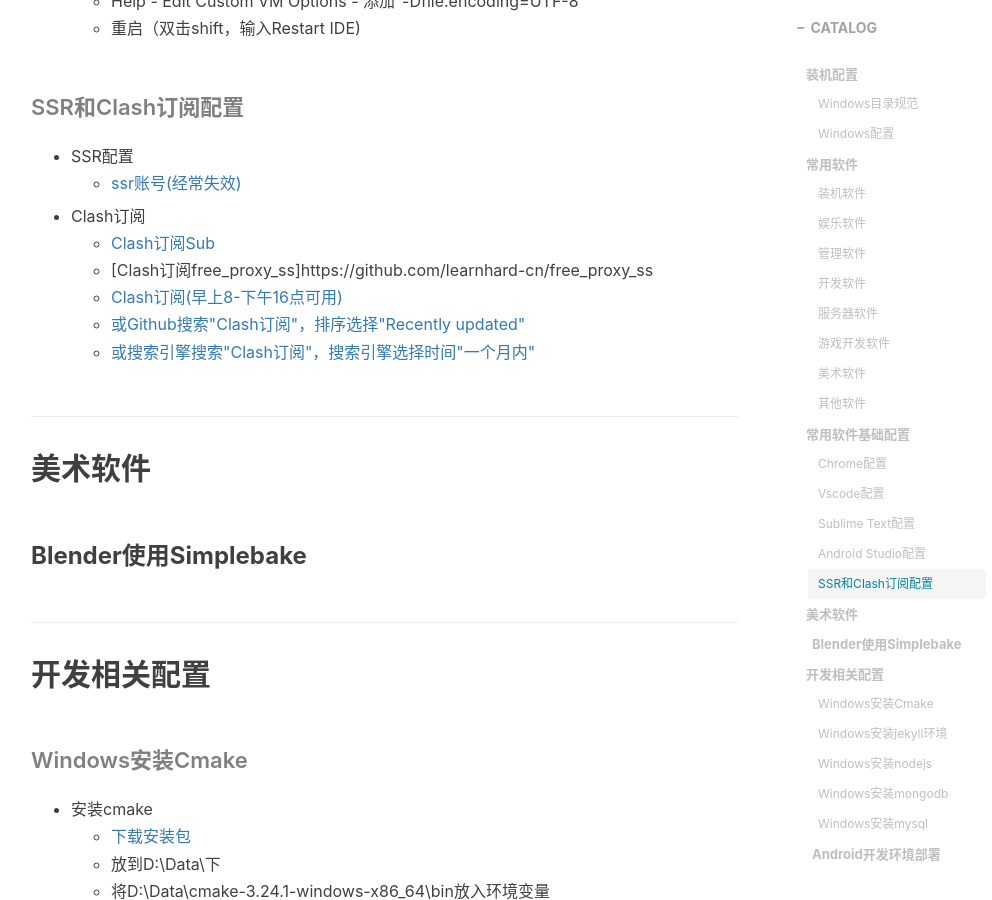
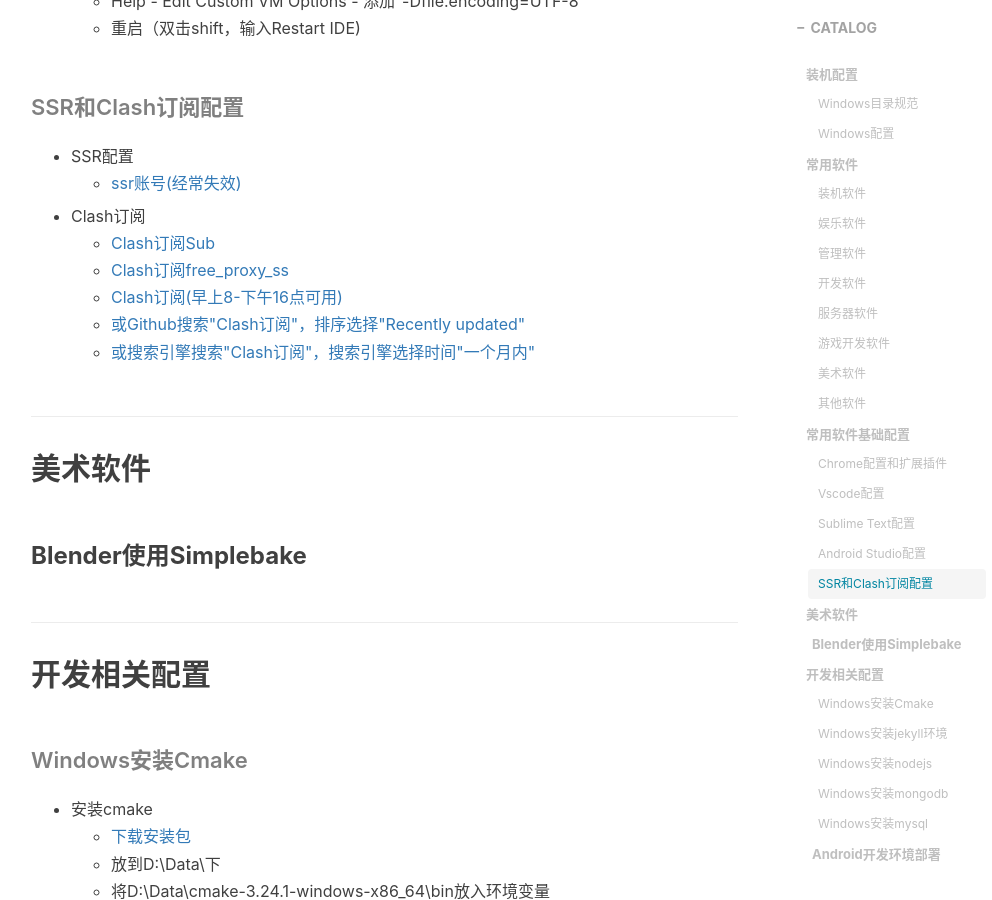
Before and after one commit to gumcstronger/gumcstronger.github.io, a Jekyll site: the page built from _posts/2022/2022-08-24-windows.md, in a window 1280 px wide and 900 px high, scrolled down 6987 px. Shown: the whole window, without its empty margins (234-1226 px from the left). Built offline with Jekyll 4.4.1, drawn with Linux system fonts in a browser that asks for light colours; comment, search, counter and statistics services are not loaded; some of the changed text lies outside the part shown.

Commit message:
Update 2022-08-24-windows.md

```diff
--- a/_posts/2022/2022-08-24-windows.md
+++ b/_posts/2022/2022-08-24-windows.md
@@ -156,7 +156,7 @@
 
 ## 常用软件基础配置
 
-#### Chrome配置
+#### Chrome配置和扩展插件
 
 - Google账号登录  同步设置
 - AdBlock  广告屏蔽
@@ -248,7 +248,7 @@
   - [ssr账号(经常失效)](https://github.com/Alvin9999/new-pac/wiki/ss%E5%85%8D%E8%B4%B9%E8%B4%A6%E5%8F%B7)
 - Clash订阅
   - [Clash订阅Sub](https://github.com/anaer/Sub)
-  - [Clash订阅free_proxy_ss]https://github.com/learnhard-cn/free_proxy_ss
+  - [Clash订阅free_proxy_ss](https://github.com/learnhard-cn/free_proxy_ss)
   - [Clash订阅(早上8-下午16点可用)](https://blog.xn--9kq250g.fun/index.php/category/clash%e5%85%8d%e8%b4%b9%e8%ae%a2%e9%98%85/)
   - [或Github搜索&#34;Clash订阅&#34;，排序选择&#34;Recently updated&#34;](https://github.com/search?o=desc&q=clash+%E8%AE%A2%E9%98%85&s=updated&type=Repositories)
   - [或搜索引擎搜索&#34;Clash订阅&#34;，搜索引擎选择时间&#34;一个月内&#34;](https://cn.bing.com/search?q=Clash%e8%ae%a2%e9%98%85&filters=ex1%3a%22ez3%22&PC=U316&FORM=000017&qpvt=Clash%e8%ae%a2%e9%98%85)
```
